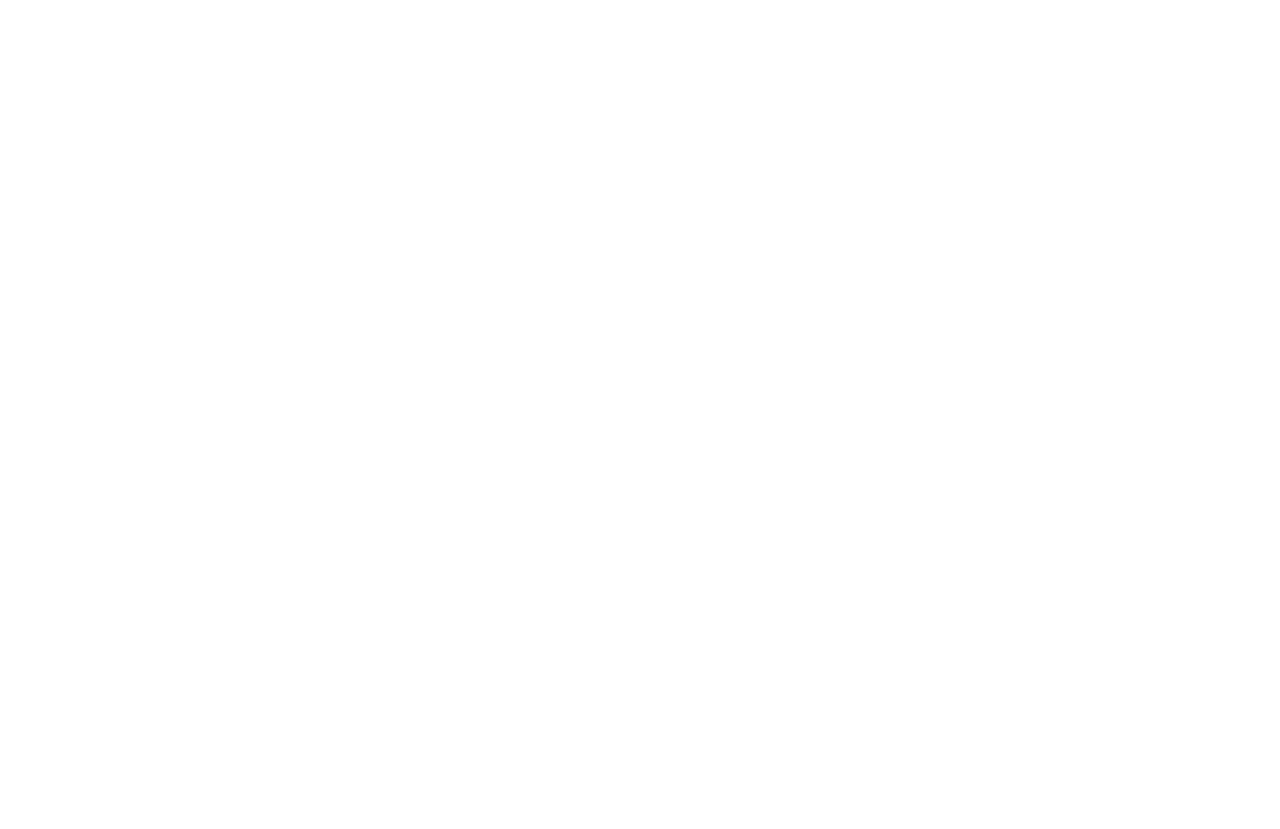
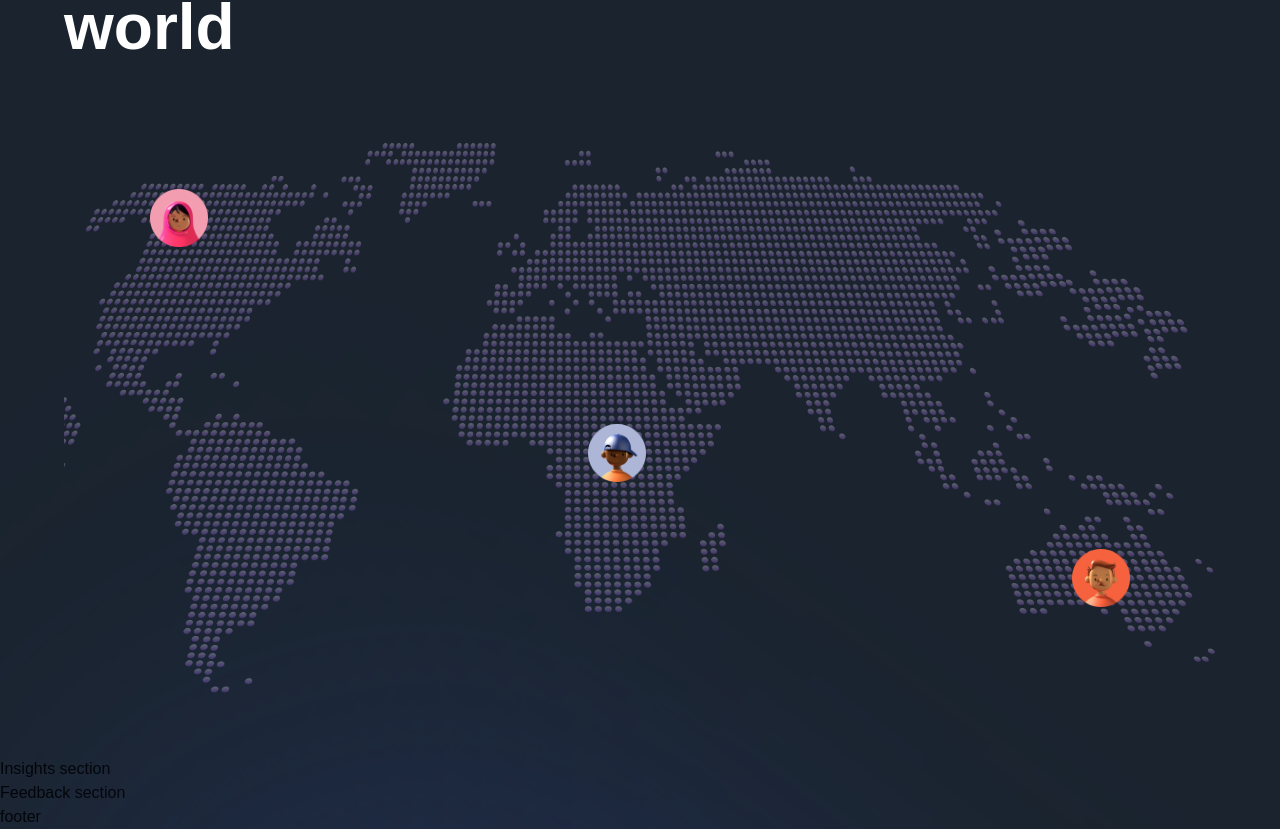
Before and after one commit to zWellingtonLima/NextJs-LandingPage, a Next.js app: page / in a window 1280 px wide. Shown: the part 4491-5320 px from the top of the page. Before the commit the page ends 4281 px from the top, so only its background shows below. Built offline with nearby package versions, Linux system fonts and the light colour scheme; a web font is replaced by a local one.

Commit message:
Added World section initial content and style.

```diff
--- a/sections/World.jsx
+++ b/sections/World.jsx
@@ -1,8 +1,43 @@
 'use client';
 
+import { motion } from 'framer-motion'
+
+import styles from '../styles'
+import { staggerContainer, fadeIn } from '../utils/motion';
+import { TitleText, TypingText } from '../components';
+
 const World = () => (
-  <section>
-    World section
+  <section className={`${styles.paddings} relative z-10`}>
+    <motion.div
+      variants={staggerContainer}
+      initial="hidden"
+      whileInView="show"
+      viewport={{ once: false, amount: 0.25 }}
+      className={`${styles.innerWidth} mx-auto flex flex-col`}
+    >
+      <TypingText title="| People on the World" textStyles='text-center'/>
+      <TitleText title={<>
+        Track friends around you and invite them to play together in the same world
+      </>} />
+
+      <motion.div
+      variants={fadeIn('up', 'tween', 0.3, 1)}
+      className='relative mt-[68px] flex w-full h-[550px]'>
+        <img src="/map.png" alt="map" className='w-full h-full object-cover' />
+        <div className='absolute bottom-20 right-20 w-[70px] h-[70px] p-[6px] rounded-full bg-[#5d6680'>
+          <img src="/people-01.png" alt="people" className='w-full h-full'/>
+        </div>
+
+        <div className='absolute top-10 left-20 w-[70px] h-[70px] p-[6px] rounded-full bg-[#5d6680'>
+          <img src="/people-02.png" alt="people" className='w-full h-full'/>
+        </div>
+
+        <div className='absolute top-1/2 left-[45%] w-[70px] h-[70px] p-[6px] rounded-full bg-[#5d6680'>
+          <img src="/people-03.png" alt="people" className='w-full h-full'/>
+        </div>
+      </motion.div>
+
+    </motion.div>
   </section>
 );
 
```
